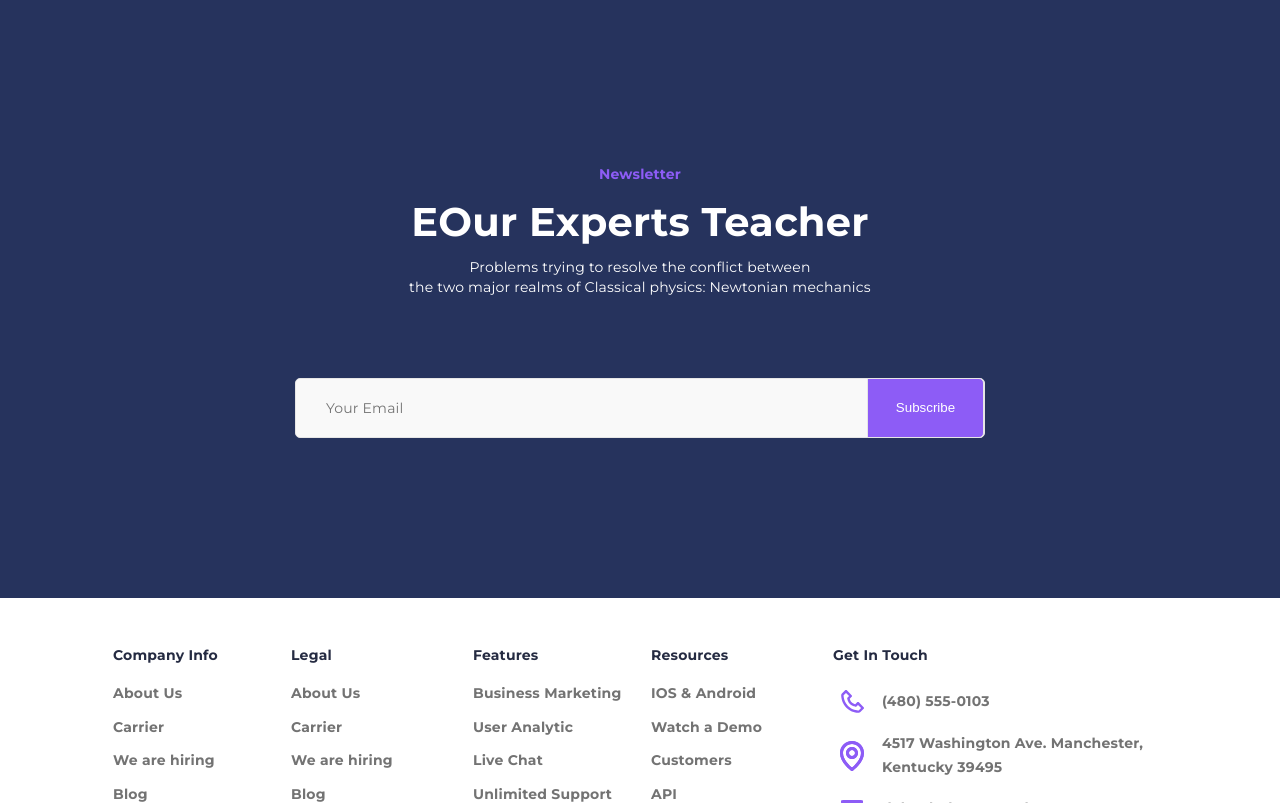
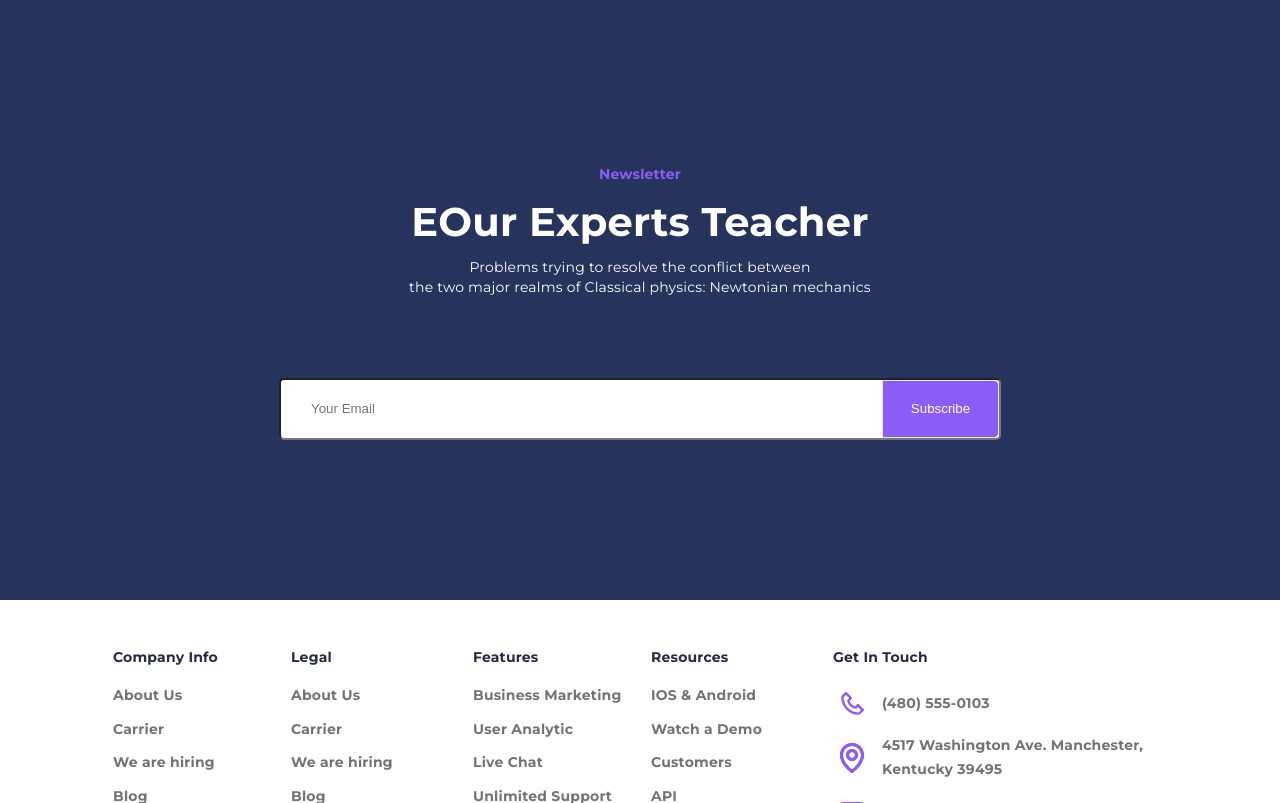
Before and after one commit to ngocdiepphan/html-css-training, a plain HTML site: page practice-one/index.html in a window 1280 px wide. Shown: the part 6923-7726 px from the top of the page. Drawn offline with Linux system fonts and the light colour scheme.

Commit message:
Update tags subscribe #48

```diff
--- a/practice-one/assets/styles/index.css
+++ b/practice-one/assets/styles/index.css
@@ -844,42 +844,26 @@ body {
 
 /* Start subscribe */
 .subscribe {
-    display: flex;
-    width: 688px;
-    height: 58px;
-    align-items: center;
-    border-radius: 5px;
-    border: 1px solid var(--boder-subscribe-color);
-    background: #f9f9f9;
-    position: relative;
+    position: relative;;
 }
 
 .btn-subscribe {
-    display: flex;
+    position: absolute;
+    top: 2px;
+    right: 2px;
     width: 117px;
-    height: 60px;
-    justify-content: center;
-    align-items: center;
+    height: 58px;
+    padding: 15px 22.5px;
     border-radius: 0px 5px 5px 0px;
-    border: 1px solid var(--boder-subscribe-color);
-    background-color: var(--primary-color);
-    position: absolute;
-    right: 0px;
+    border: 1px solid #E6E6E6;
+    background: var(--primary-color, #8D5CF6)
 }
 
-.text-email {
-    line-height: 2;
-    position: absolute;
-    left: 30px;
-}
-
-.input-subscribe {
-    width: 72px;
-    display: flex;
-    text-align: center;
-    color: var(--light-text-color);
-    background-color: var(--primary-color);
-    border: 1px solid var(--primary-color);
+.input-email {
+    width: 688px;
+    height: 58px;
+    border-radius: 5px 5px 5px 5px;
+    padding: 0px 0px 0px 30px;
 }
 
 /* End subscribe */
--- a/practice-one/index.html
+++ b/practice-one/index.html
@@ -406,20 +406,21 @@
     <!-- END REVIEW -->
 
     <!-- START SUBSCRIBE -->
-    <div class="container container-introduce">
-        <div class="content">
+    <section class="container container-introduce">
+        <article class="content">
             <h6 class="section-tag">Newsletter</h6>
             <h2 class="title">EOur Experts Teacher</h2>
             <p class="description">Problems trying to resolve the conflict between</br>
                 the two major realms of Classical physics: Newtonian mechanics </p>
-        </div>
-        <div class="subscribe">
-            <div class="detail-desc text-email">Your Email</div>
-            <button class="btn btn-subscribe">
-                <input class="input-subscribe" value="Subscribe" />
-            </button>
-        </div>
-    </div>
+        </article>
+
+        <form class="subscribe">
+            <input class="input-email" placeholder="Your Email">
+                <button class="btn btn-subscribe" type="submit">
+                    Subscribe
+                </button>
+        </form>
+    </section>
     <!-- END SUBSCRIBE -->
 
     <!-- START FOOTER -->
```
